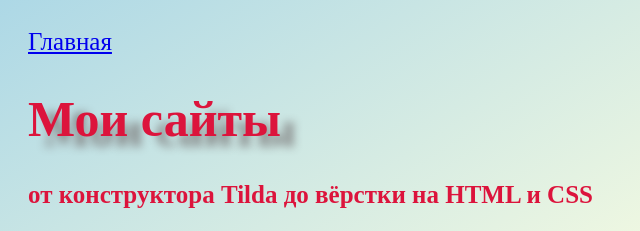
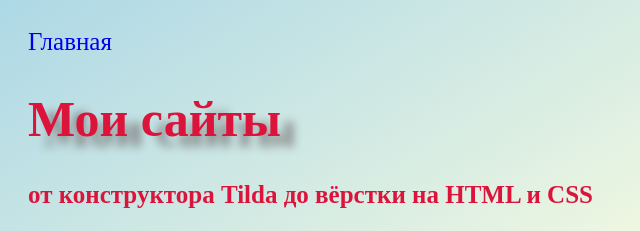
Before and after one commit to git3huber3/page3, a plain HTML site: page index.html in a window 1280 px wide. Shown: the top 231 px of the page, 0-640 px from the left. Drawn offline with Linux system fonts and the light colour scheme.

Commit message:
Update index.html

```diff
--- a/index.html
+++ b/index.html
@@ -6,7 +6,7 @@
   </head>
   <body>
     <header>
-      <a class="link-header" href="https://git3huber3.github.io/Portfolio-Ilia-Kolontaevskii/">Главная</a>
+      <a class="link-nav" href="https://git3huber3.github.io/Portfolio-Ilia-Kolontaevskii/">Главная</a>
     </header>
     <main>
       <h1>Мои сайты</h1>
```
